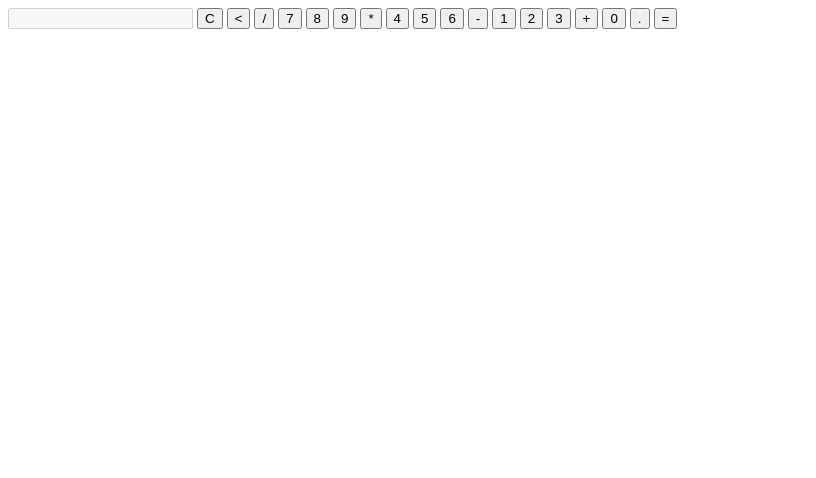
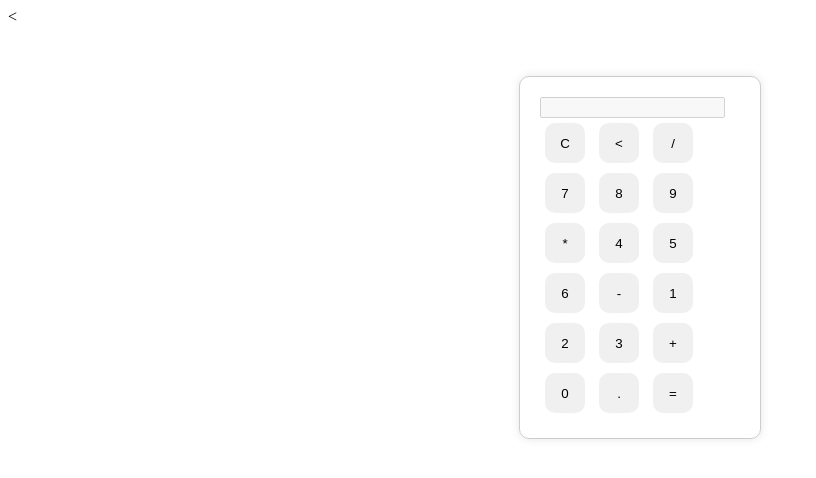
Before and after one commit to tayyibaparveiz/calculator, a plain HTML site: page index.html in a window 1280 px wide. Shown: the whole page, without its empty margins (0-816 px from the left). Drawn offline with Linux system fonts and the light colour scheme.

Commit message:
Fix HTML structure and add stylesheet link

```diff
--- a/index.html
+++ b/index.html
@@ -2,8 +2,10 @@
 <html lang="en">
 <head>
     <meta charset="UTF-8">
-    <meta name="viewport" content="width=hhh<, initial-scale=1.0">
+    <meta name="viewport" content="width=<, initial-scale=1.0">
     <title>Document</title>
+    <link rel="stylesheet"href="b.css">
+    <
 </head>
 <body>
   <div class="calculator">
@@ -27,8 +29,9 @@
     <button id="decimal">.</button>
     <button id="equals">=</button>
   </div>
-  <script src="script.js"></script>
+<script src="j.js"></script>
 
 
 </body>
+
 </html>
```
